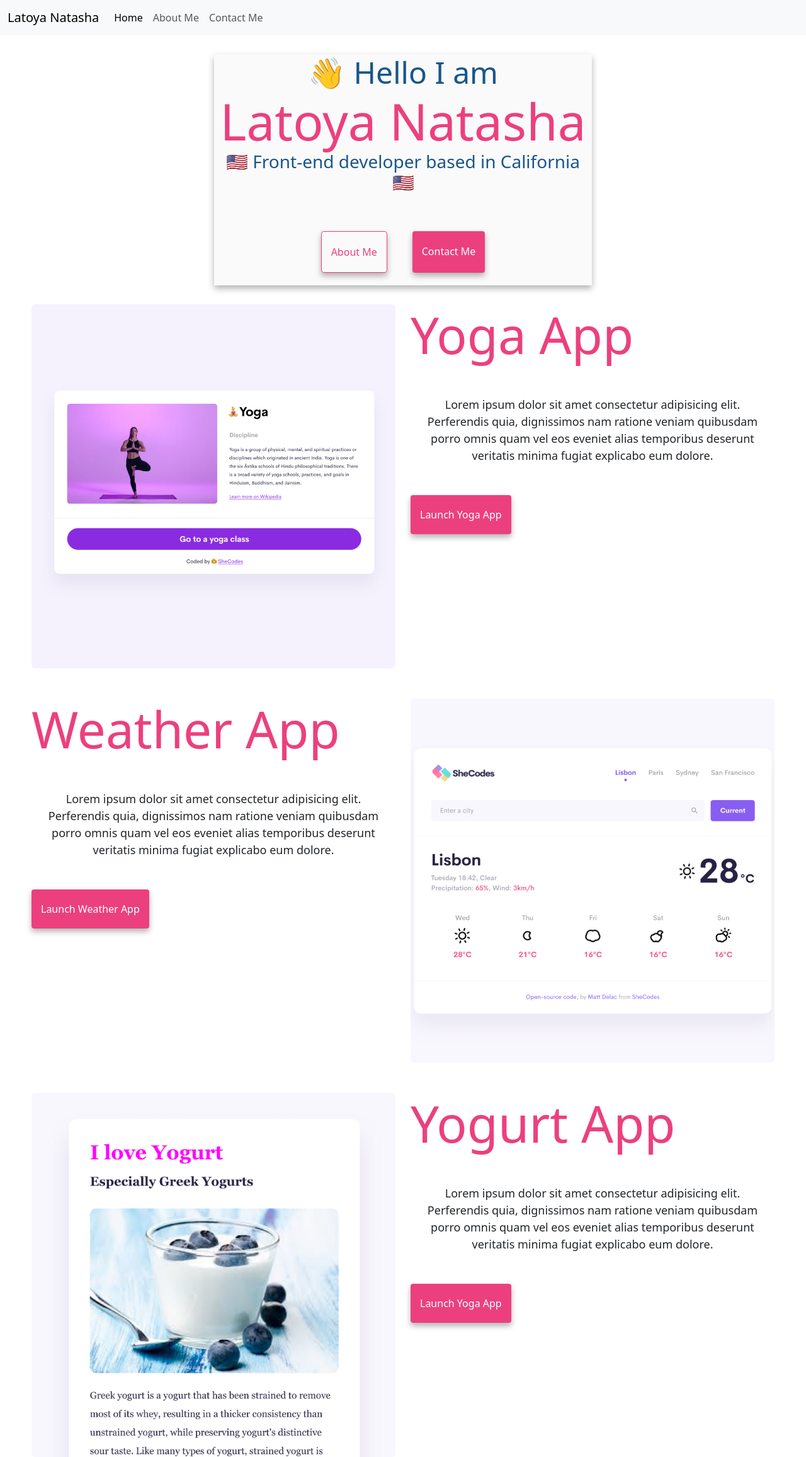
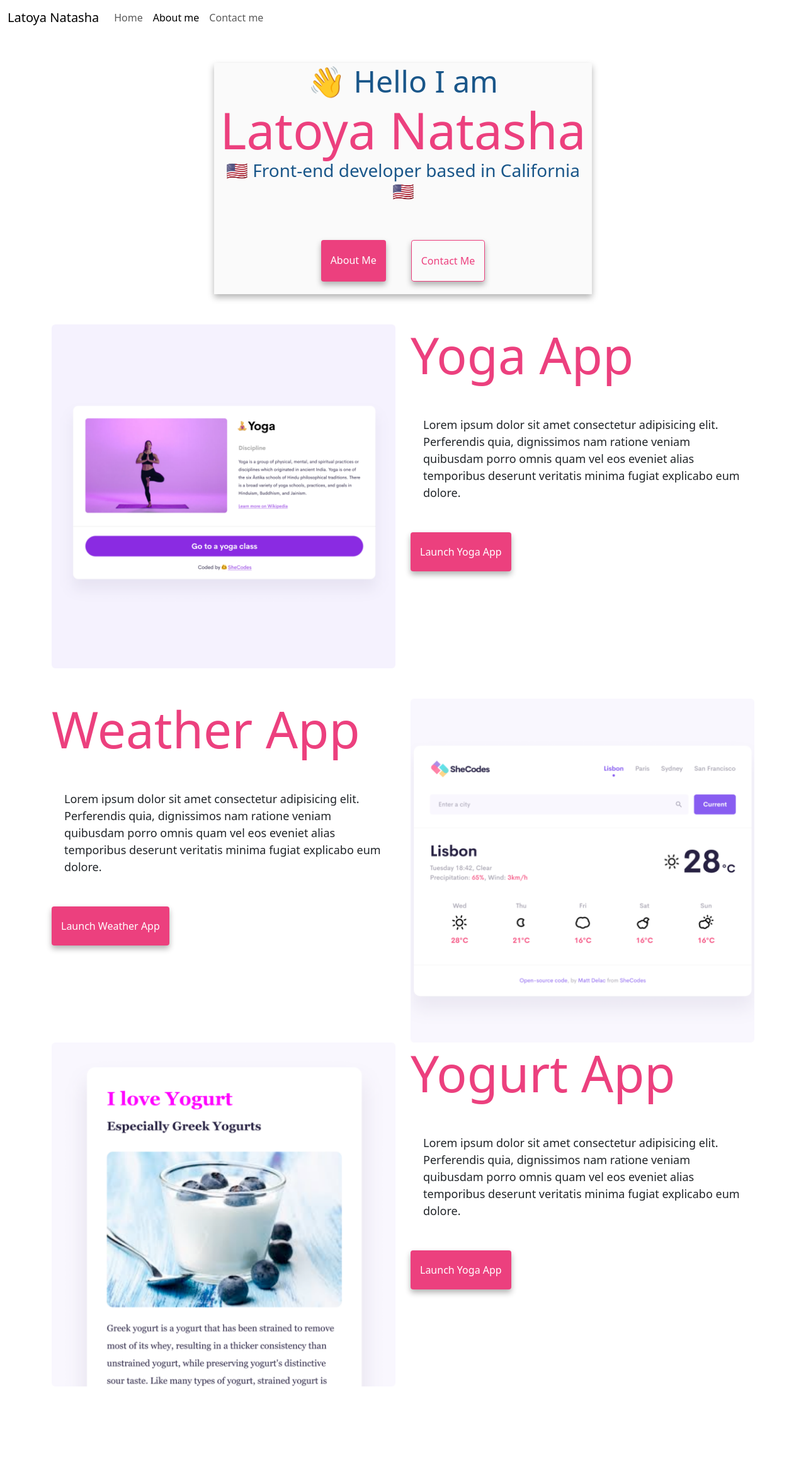
Before and after one commit to LatoyaNatashaC/multiple-pages-static-website, a plain HTML site: page index.html in a window 1280 px wide. Shown: the whole page at 63% size. After the commit the page ends 2201 px from the top, so only its background shows below. Drawn offline with nearby package versions, Linux system fonts and the light colour scheme.

Commit message:
nav bar fixed, code refined

```diff
--- a/css/style.css
+++ b/css/style.css
@@ -5,8 +5,10 @@
   --box-shadow: 0 5px 10px rgba(0, 0, 0, 0.3);
   --background-color: #fafafa;
 }
+body {
+  margin-top: 100px;
+}
 .greeting-container {
-  text-align: center;
   background-color: var(--background-color);
   margin: 30px auto;
   max-width: 600px;
@@ -17,7 +19,7 @@ h1 {
   margin-top: 5%;
   margin-bottom: 0%;
   color: var(--Third-color);
-  text-align: center;
+
   margin: 0;
 }
 h2 {
@@ -26,17 +28,6 @@ h2 {
   margin-bottom: 0%;
   color: #ec407e;
 }
-.contact-link {
-  background: var(--primary-color);
-  box-shadow: var(--box-shadow);
-  color: white;
-}
-.about-link {
-  color: var(--primary-color);
-  border: 1px solid var(--primary-color);
-  box-shadow: var(--box-shadow);
-}
-
 .navigation-links {
   display: flex;
   margin-top: 40px;
@@ -44,11 +35,26 @@ h2 {
 }
 .navigation-links a {
   margin: 20px;
+}
+.primary-link {
   border-radius: 4px;
   padding: 20px 15px;
   text-decoration: none;
   text-transform: capitalize;
+  background: var(--primary-color);
+  box-shadow: var(--box-shadow);
+  color: white;
 }
+.secondary-link {
+  border-radius: 4px;
+  padding: 20px 15px;
+  text-decoration: none;
+  text-transform: capitalize;
+  color: var(--primary-color);
+  border: 1px solid var(--primary-color);
+  box-shadow: var(--box-shadow);
+}
+
 .about-heading {
   font-size: 96px;
   color: rgb(33, 37, 47);
@@ -58,17 +64,20 @@ h3 {
   margin-top: 0%;
   margin-bottom: 0%;
   color: var(--Third-color);
-  text-align: center;
+
   margin: 0;
 }
 .about-paragraphs {
+  margin: 30px 0;
+}
+.about-paragraphs p {
+  margin: 10px;
 }
 
 p {
-  display: block;
   font-size: 18px;
   line-height: 1.5;
-  text-align: center;
+
   margin-top: 30px;
   margin-bottom: 10px;
   padding: 20px;
@@ -94,15 +103,7 @@ p {
 .img {
   vertical-align: middle;
 }
-.primary-link {
-  border-radius: 4px;
-  padding: 20px 15px;
-  text-decoration: none;
-  text-transform: capitalize;
-  background: var(--primary-color);
-  box-shadow: var(--box-shadow);
-  color: white;
-}
+
 .homepage-container {
   margin-right: 50px;
   margin-left: 50px;
--- a/index.html
+++ b/index.html
@@ -14,14 +14,13 @@
       integrity="sha384-YvpcrYf0tY3lHB60NNkmXc5s9fDVZLESaAA55NDzOxhy9GkcIdslK1eN7N6jIeHz"
       crossorigin="anonymous"
     ></script>
-
+    <title>Front-end developer-Latoya Natasha</title>
     <link rel="stylesheet" href="/css/style.css" />
-    <title>Front-end developer-Latoya Natasha</title>
   </head>
   <body>
-        <nav class="navbar navbar-expand-lg bg-body-tertiary">
+    <nav class="navbar navbar-expand-lg navbar-light fixed-top">
       <div class="container-fluid">
-        <a class="navbar-brand" href="#">Latoya Natasha</a>
+        <a class="navbar-brand" href="index.html">Latoya Natasha</a>
         <button
           class="navbar-toggler"
           type="button"
@@ -36,42 +35,52 @@
         <div class="collapse navbar-collapse" id="navbarNav">
           <ul class="navbar-nav">
             <li class="nav-item">
-              <a class="nav-link active" aria-current="page" href="index.html" title="Homepage">Home</a>
+              <a class="nav-link" aria-current="page" href="index.html">Home</a>
             </li>
             <li class="nav-item">
-              <a class="nav-link" href="about.html" title="About Me">About Me</a>
+              <a class="nav-link active" href="about.html">About me</a>
             </li>
             <li class="nav-item">
-              <a class="nav-link" href="about.html#important" title="Contact Me">Contact Me</a>
-
-
+              <a class="nav-link" href="about.html#contact">Contact me</a>
+            </li>
+          </ul>
         </div>
       </div>
     </nav>
     <div class="greeting-container">
-       <h1>👋 Hello I am</h1>
-       <h2>Latoya Natasha</h2>
-       <h3>🇺🇸 Front-end developer based in California 🇺🇸</h3>
-       <div class="navigation-links">
-            <a href="about.html" title="About Latoya Natasha" class="about-link">About Me</a>
+      <h1 class="text-center">👋 Hello I am</h1>
+      <h2 class="text-center">Latoya Natasha</h2>
+      <h3 class="text-center">🇺🇸 Front-end developer based in California 🇺🇸</h3>
+      <div class="navigation-links mb-5">
+        <a href="about.html" class="primary-link" title="About Latoya Natasha"
+          >About Me</a
+        >
 
-            <a href="about.html#important" title="Contact Latoya Natasha" class="contact-link">Contact Me</a>
-
+        <a
+          href="about.html#important"
+          class="secondary-link"
+          title="Contact Latoya Natasha"
+          >Contact Me</a
+        >
       </div>
     </div>
-      <div class="homepage-container">
+
+    <div class="container">
       <div class="row">
-          <div class="col-md-6">
-            <img src="images/yoga.png" alt="yoga project" class="img-fluid rounded">
+        <div class="col-6">
+          <img
+            src="images/yoga.png"
+            alt="yoga project"
+            class="img-fluid rounded"
+          />
         </div>
-          <div class="col-md-6">
-            <h2 class="md-3">Yoga App</h2>
+        <div class="col-6">
+          <h2 class="mb-3">Yoga App</h2>
           <p>
             Lorem ipsum dolor sit amet consectetur adipisicing elit. Perferendis
             quia, dignissimos nam ratione veniam quibusdam porro omnis quam vel
             eos eveniet alias temporibus deserunt veritatis minima fugiat
             explicabo eum dolore.
-
           </p>
           <div class="mt-5">
             <a href="#" class="primary-link">Launch Yoga App</a>
@@ -79,44 +88,46 @@
         </div>
       </div>
       <div class="row mt-5">
-          <div class="col-md-6">
+        <div class="col-6">
           <h2 class="mb-3">Weather App</h2>
           <p>
-
             Lorem ipsum dolor sit amet consectetur adipisicing elit. Perferendis
             quia, dignissimos nam ratione veniam quibusdam porro omnis quam vel
             eos eveniet alias temporibus deserunt veritatis minima fugiat
             explicabo eum dolore.
-
           </p>
-            <div class="mb-5 mt-5">
+          <div class="mt-5">
             <a href="#" class="primary-link">Launch Weather App</a>
           </div>
         </div>
-          <div class="col-md-6">
-            <img src="images/weather.png" alt="weather project" class="img-fluid rounded">
+        <div class="col-6">
+          <img
+            src="images/weather.png"
+            alt="weather project"
+            class="img-fluid rounded"
+          />
         </div>
       </div>
-        <div class="row mt-5">
-          <div class="col-md-6">
-            <img src="images/yogurt.png" alt="yogurt project" class="img-fluid rounded">
-
+      <div class="row">
+        <div class="col-6">
+          <img
+            src="images/yogurt.png"
+            alt="yogurt project"
+            class="img-fluid rounded"
+          />
         </div>
-          <div class="col-md-6">
+        <div class="col-6">
           <h2 class="mb-3">Yogurt App</h2>
           <p>
-
             Lorem ipsum dolor sit amet consectetur adipisicing elit. Perferendis
             quia, dignissimos nam ratione veniam quibusdam porro omnis quam vel
             eos eveniet alias temporibus deserunt veritatis minima fugiat
             explicabo eum dolore.
-
           </p>
           <div class="mt-5">
             <a href="#" class="primary-link">Launch Yoga App</a>
           </div>
         </div>
-
       </div>
     </div>
   </body>
```
Also changed, not shown: about.html (+36 -25 lines). Lines whose indentation alone changed are shown as unchanged.
